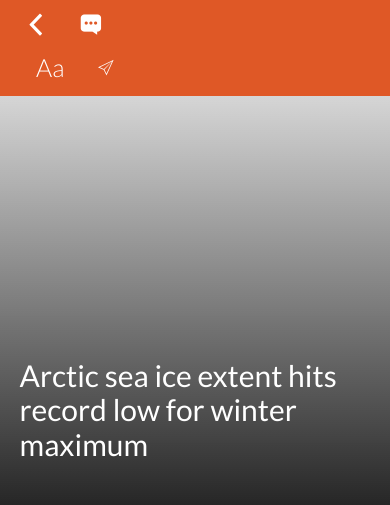
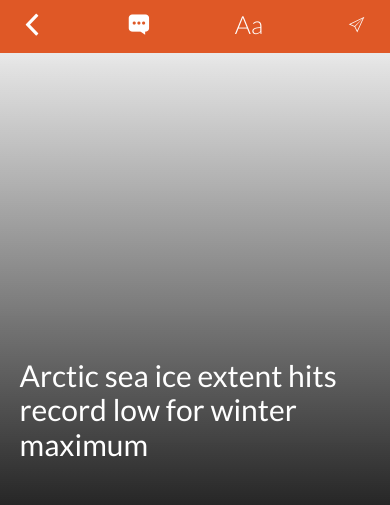
Before and after one commit to coderskyiee/coderskyiee.github.io, a PHP site: page /weather-feed/index.html in a window 390 px wide. Shown: the top 505 px of the page. Run offline with PHP 8.4, Linux system fonts and the light colour scheme; some libraries are stand-ins or nearby versions; some web fonts are replaced.

Commit message:
new app beta 7

```diff
--- a/weather-feed/resources/css/queries.css
+++ b/weather-feed/resources/css/queries.css
@@ -94,7 +94,7 @@
 		display: none;
 	}
 	.mob {
-		display: inline-block;
+		display:contents;
 	}
 	.title-text {
 		top: 70%;
@@ -328,9 +328,7 @@
 
 @media only screen and (max-height:320px) {
 
-		.mob {
-		display: inline-block;
-	}
+
 
 	.title-text {
 		top: 70%;
```
